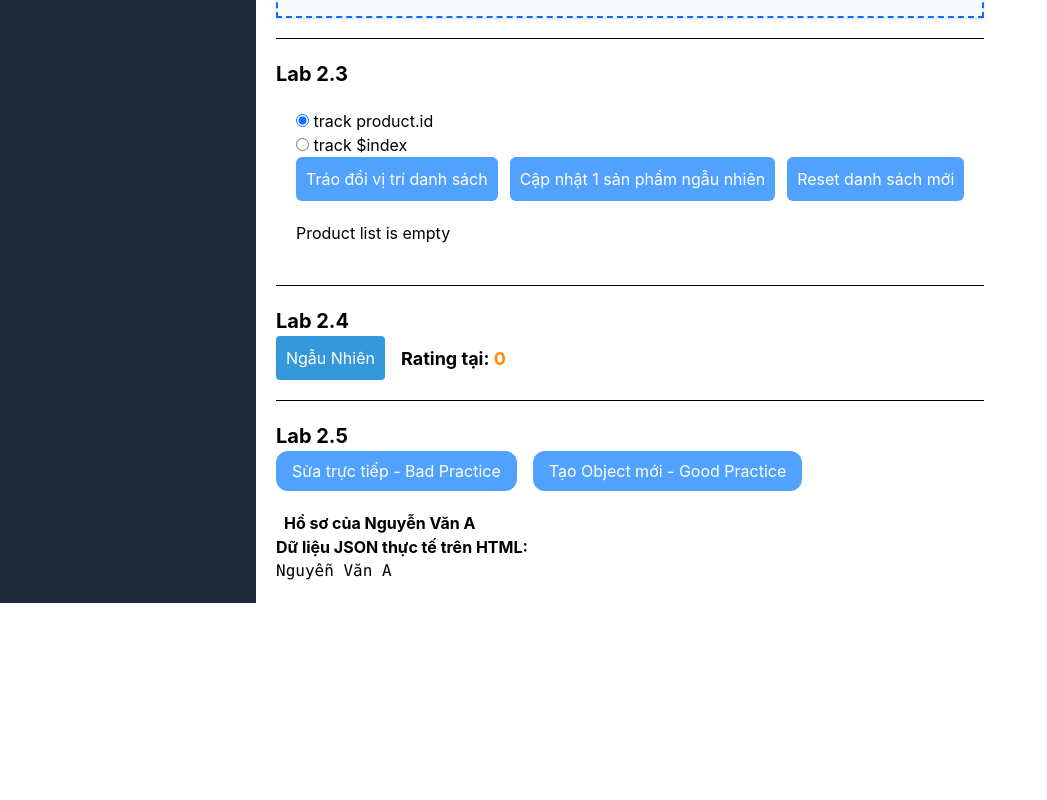
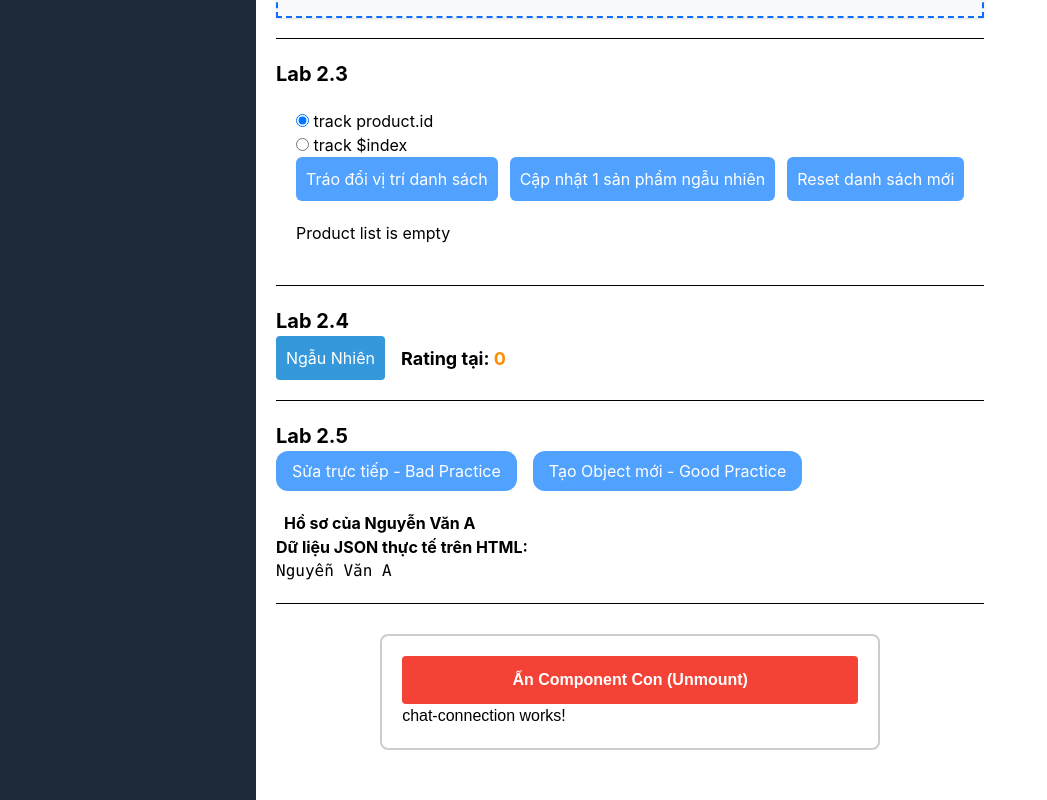
Before and after one commit to VinHa28/base-angular, an Angular app in the folder angular-labs/: page / in a window 1280 px wide. Shown: the part 476-1276 px from the top of the page, without its empty margins (0-1047 px from the left). Before the commit the page ends 1079 px from the top, so only its background shows below. Built offline with nearby package versions, Linux system fonts and the light colour scheme.

Commit message:
feat(lab2.6): Catch asynchronous errors and destroy resources with ngOnDestroy

```diff
--- a/angular-labs/src/app/lab1_3/shell/shell.html
+++ b/angular-labs/src/app/lab1_3/shell/shell.html
@@ -42,6 +42,11 @@
         <h2 class="font-bold text-[20px]">Lab 2.5</h2>
         <app-user-profile-container></app-user-profile-container>
       </div>
+
+      <hr class="my-5" />
+      <div>
+        <app-chat-container></app-chat-container>
+      </div>
     </main>
   </div>
 </div>
--- a/angular-labs/src/app/lab1_3/shell/shell.ts
+++ b/angular-labs/src/app/lab1_3/shell/shell.ts
@@ -9,6 +9,7 @@ import { Todo } from '../../lab2_3/todo/todo';
 import { ProductList } from '../../lab2_3/product-list/product-list';
 import { RatingDashboard } from '../../lab2_4/rating-dashboard/rating-dashboard';
 import { UserProfileContainer } from '../../lab2_5/user-profile-container/user-profile-container';
+import { ChatContainer } from '../../lap2_6/chat-container/chat-container';
 
 /**
  * Khi Angular biên dịch một Standalone Component (vd: ShellComponent),
@@ -39,6 +40,7 @@ import { UserProfileContainer } from '../../lab2_5/user-profile-container/user-p
     ProductList,
     RatingDashboard,
     UserProfileContainer,
+    ChatContainer,
   ],
   templateUrl: './shell.html',
 })
--- /dev/null
+++ b/angular-labs/src/app/lap2_6/chat-connection/chat-connection.html
@@ -0,0 +1 @@
+<p>chat-connection works!</p>
--- /dev/null
+++ b/angular-labs/src/app/lap2_6/chat-connection/chat-connection.ts
@@ -0,0 +1,22 @@
+import { Component, OnDestroy, OnInit } from '@angular/core';
+
+@Component({
+  selector: 'app-chat-connection',
+  standalone: true,
+  imports: [],
+  templateUrl: './chat-connection.html',
+})
+export class ChatConnection implements OnInit, OnDestroy {
+  private intervalId: any;
+
+  ngOnInit(): void {
+    console.log('ChatConnection Componenet được khởi tạo.');
+
+    this.intervalId = setInterval(() => {
+      console.log('Đang nhận tin nhắn mới từ Server...');
+    }, 1000);
+  }
+  ngOnDestroy() {
+    if (this.intervalId) clearInterval(this.intervalId);
+  }
+}
--- /dev/null
+++ b/angular-labs/src/app/lap2_6/chat-container/chat-container.html
@@ -0,0 +1 @@
+<p>chat-container works!</p>
--- /dev/null
+++ b/angular-labs/src/app/lap2_6/chat-container/chat-container.ts
@@ -0,0 +1,30 @@
+import { Component } from '@angular/core';
+import { ChatConnection } from '../chat-connection/chat-connection';
+
+@Component({
+  selector: 'app-chat-container',
+  imports: [ChatConnection],
+  standalone: true,
+  template: ` <div
+    style="border: 2px solid #ccc; padding: 20px; max-width: 500px; margin: 30px auto; border-radius: 8px; font-family: sans-serif;"
+  >
+    <button
+      (click)="toggleChat()"
+      [style.background-color]="isChatVisible ? '#f44336' : '#4caf50'"
+      style="padding: 12px 20px; color: white; border: none; cursor: pointer; border-radius: 4px; font-weight: bold; width: 100%;"
+    >
+      {{ isChatVisible ? 'Ẩn Component Con (Unmount)' : 'Hiện Component Con (Mount)' }}
+    </button>
+
+    @if (isChatVisible) {
+      <app-chat-connection></app-chat-connection>
+    }
+  </div>`,
+})
+export class ChatContainer {
+  isChatVisible: boolean = true;
+
+  toggleChat() {
+    this.isChatVisible = !this.isChatVisible;
+  }
+}
```
Also changed, not shown: angular-labs/src/app/lab2_5/readme.md (deleted).
